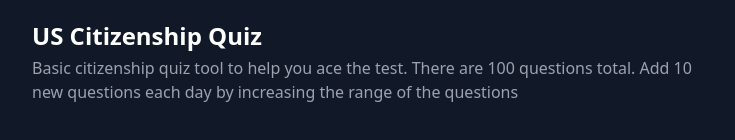
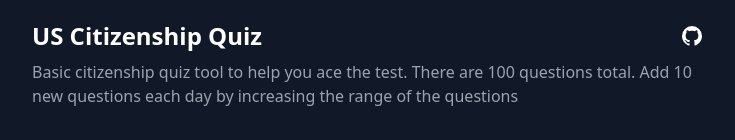
Before and after one commit to Bobakanoosh/us-citizenship-quiz, a Vue app: page / in a window 1280 px wide. Shown: the top 140 px of the page, without its empty margins (272-1007 px from the left). Built offline with nearby package versions, Linux system fonts and the light colour scheme.

Commit message:
Add github link

```diff
--- a/src/App.vue
+++ b/src/App.vue
@@ -1,5 +1,6 @@
 <script setup lang="ts">
 import q from "@/assets/questions.json";
+import IconGithub from "@/components/IconGithub.vue";
 import QuestionCard from "@/components/QuestionCard.vue";
 import { useLocalStorage } from "@vueuse/core";
 import { ref, computed, nextTick, watch, watchEffect } from "vue";
@@ -48,8 +49,13 @@
 <template>
 	<div class="flex justify-center h-full w-full overflow-y-auto p-5">
 		<div class="flex flex-col gap-y-6 h-full text-white max-w-2xl lg:gap-y-8">
-			<div class="flex flex-col gap-y-1">
-				<h1 class="text-2xl font-bold">US Citizenship Quiz</h1>
+			<div class="flex flex-col gap-y-2">
+				<div class="flex items-center justify-between text-2xl">
+					<h1 class="font-bold">US Citizenship Quiz</h1>
+					<a href="https://github.com/Bobakanoosh/us-citizenship-quiz" target="_blank">
+						<IconGithub />
+					</a>
+				</div>
 				<p class="text-gray-400">
 					Basic citizenship quiz tool to help you ace the test. There are 100 questions total. Add 10 new questions each day by increasing
 					the range of the questions
--- /dev/null
+++ b/src/components/IconGithub.vue
@@ -0,0 +1,8 @@
+<template>
+	<svg xmlns="http://www.w3.org/2000/svg" width="1em" height="1em" viewBox="0 0 24 24">
+		<path
+			fill="currentColor"
+			d="M12 2A10 10 0 0 0 2 12c0 4.42 2.87 8.17 6.84 9.5c.5.08.66-.23.66-.5v-1.69c-2.77.6-3.36-1.34-3.36-1.34c-.46-1.16-1.11-1.47-1.11-1.47c-.91-.62.07-.6.07-.6c1 .07 1.53 1.03 1.53 1.03c.87 1.52 2.34 1.07 2.91.83c.09-.65.35-1.09.63-1.34c-2.22-.25-4.55-1.11-4.55-4.92c0-1.11.38-2 1.03-2.71c-.1-.25-.45-1.29.1-2.64c0 0 .84-.27 2.75 1.02c.79-.22 1.65-.33 2.5-.33c.85 0 1.71.11 2.5.33c1.91-1.29 2.75-1.02 2.75-1.02c.55 1.35.2 2.39.1 2.64c.65.71 1.03 1.6 1.03 2.71c0 3.82-2.34 4.66-4.57 4.91c.36.31.69.92.69 1.85V21c0 .27.16.59.67.5C19.14 20.16 22 16.42 22 12A10 10 0 0 0 12 2Z"
+		></path>
+	</svg>
+</template>
```
